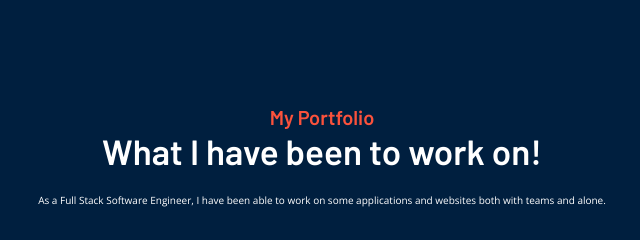
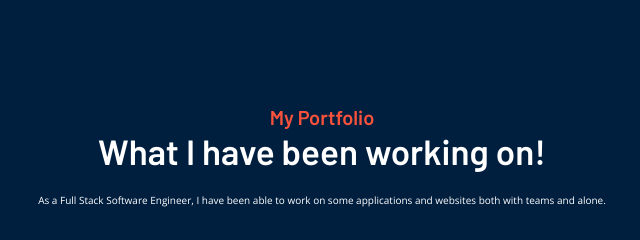
Before and after one commit to mosesmuthee/Personal_Portfolio, a website: page index.html in a window 1280 px wide. Shown: the part 2040-2280 px from the top of the page, 318-958 px from the left. Drawn offline with nearby package versions, Linux system fonts and the light colour scheme.

Commit message:
Portfolio

```diff
--- a/index.html
+++ b/index.html
@@ -256,7 +256,7 @@ Whether you’re a ministry leader, fellow developer, or someone who believes in
 
           <p class="section-subtitle">My Portfolio</p>
 
-          <h2 class="h2 section-title">What I have been to work on!</h2>
+          <h2 class="h2 section-title">What I have been working on!</h2>
 
           <p class="section-text">
             As a Full Stack Software Engineer, I have been able to work on some applications and websites both with teams and alone.
```
